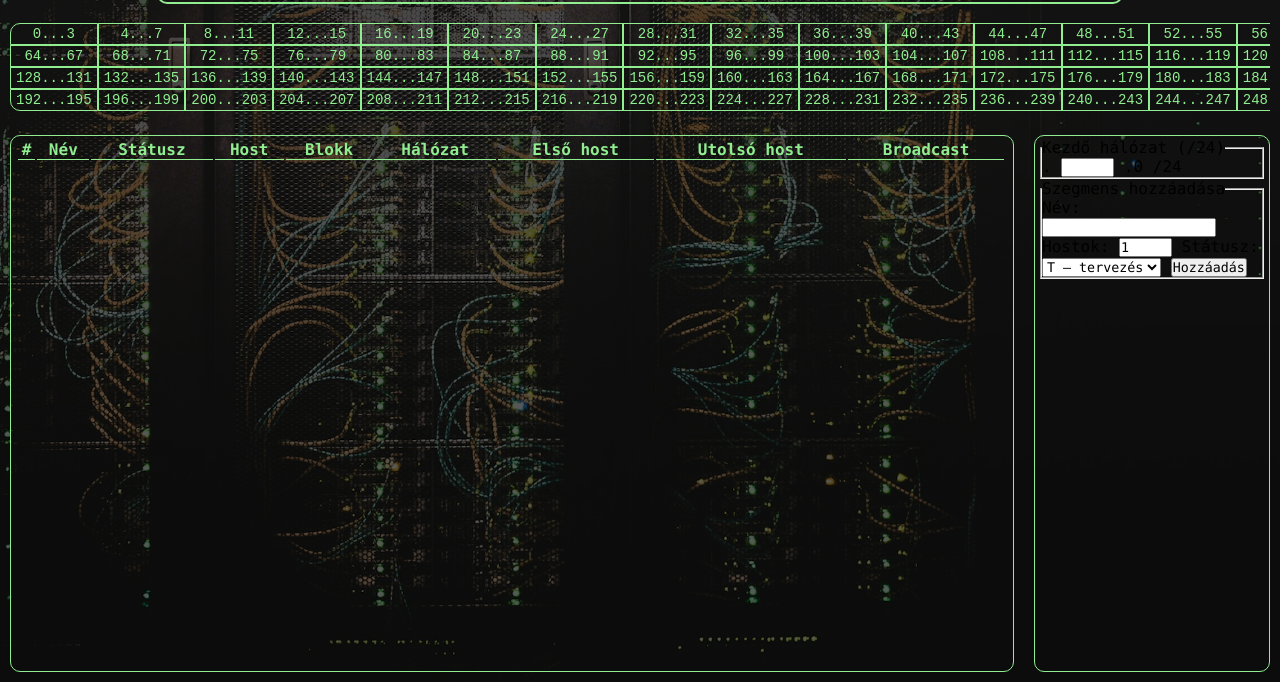
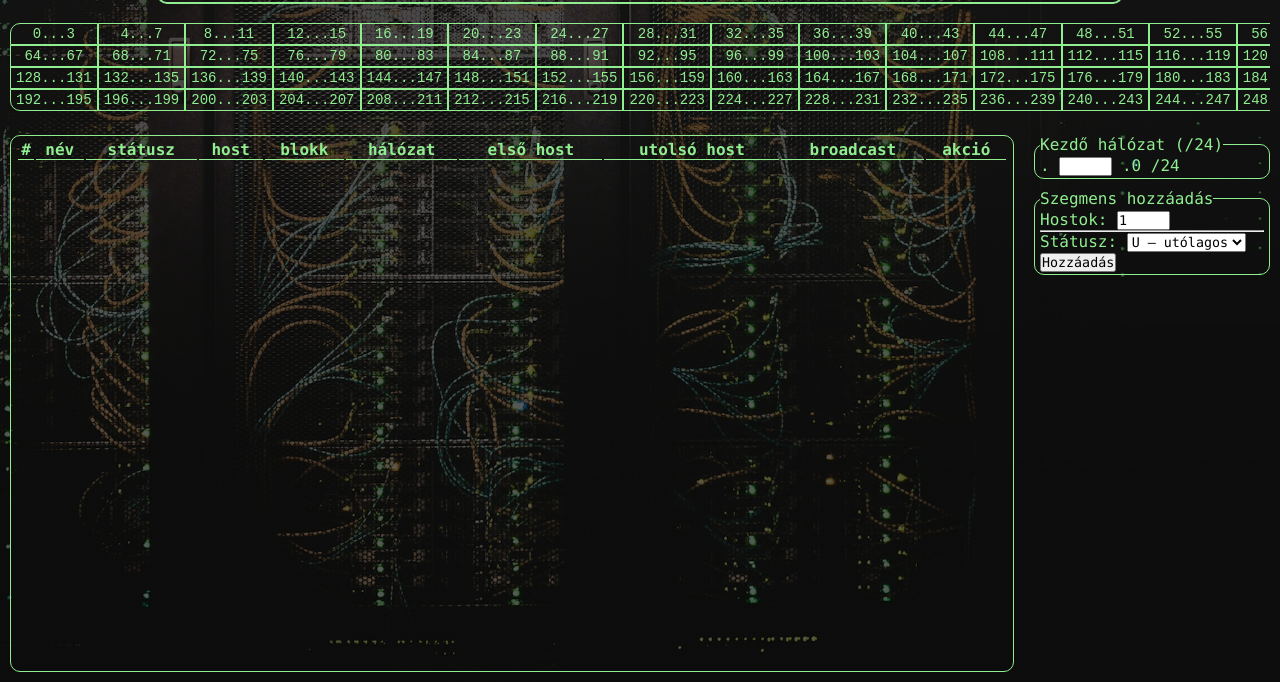
Before and after one commit to Csezire-SzFT/ITA-netsegments, a plain HTML site: page index.html in a window 1280 px wide. Shown: the part 118-800 px from the top of the page. Drawn offline with Linux system fonts and the light colour scheme.

Commit message:
Alapok előkészítése 5.

```diff
--- a/css/styles.css
+++ b/css/styles.css
@@ -117,17 +117,18 @@ nav {
    font-weight: bold;
 }
 
-, .segments-table td {
+.segments-table td {
    padding: 2px 5px;
    text-align: center;
 }
 
-aside {
+.subnet_input, .segment_input {
    grid-area: gr-aside;
    margin: 10px;
    border: 1px solid lightgreen;
    border-radius: 10px;
    padding: 2px 5px;
+   color: lightgreen;
 }
 
 
--- a/index.html
+++ b/index.html
@@ -13,7 +13,7 @@
         <main>
             <header>
                 <section class="header-title">
-                    <h1>Hálózati szegmens számítás, max. 254 hosztra</h1>
+                    <h1>Hálózati szegmens számítás</h1>
                 </section>
                 <section class="header-description">
                     <h2>Szabályok:</h2>
@@ -33,26 +33,26 @@
             <article class="ipsegments">
                <table class="segments-table">
                   <thead>
-                  <th>#</th><th>Név</th><th>Státusz</th><th>Host</th><th>Blokk</th>
-                  <th>Hálózat</th><th>Első host</th><th>Utolsó host</th><th>Broadcast</th><th></th>
+                  <th>#</th><th>név</th><th>státusz</th><th>host</th><th>blokk</th>
+                  <th>hálózat</th><th>első host</th><th>utolsó host</th><th>broadcast</th><th>akció</th>
                   </thead>
                </table>
             </article>
 
             <aside>
-                <fieldset>
+               <fieldset class="subnet_input">
                   <legend>Kezdő hálózat (/24)</legend>
                   <span class="fix_block" id="net_base_IP">.</span>
-                  <input type="number" id="subnet_IP" min="0" max="254" step="1">
+                  <input type="number" id="subnet_IP" min="0" max="255" step="1">
                   <span class="fix_block">.0 /24</span>
-                </fieldset>
-               <fieldset>
-            <legend>Szegmens hozzáadása</legend>
-               <label>Név: <input type="text" id="nev"></label>
-               <label>Hostok: <input type="number" id="hostok" min="1" max="254" step="1" value="1"></label>
-               <label>Státusz:
+               </fieldset>
+               <fieldset class="segment_input">
+                  <legend>Szegmens hozzáadás</legend>
+                  <label>Hostok: <input type="number" id="hostok" min="1" max="255" step="1" value="1"></label>
+                  <hr>
+                  <label>Státusz:
                   <select id="statusz">
-                     <option value="T">T – tervezés</option>
+                     <option value="T" disabled>T – tervezés</option>
                      <option value="U">U – utólagos</option>
                   </select>
                </label>
```
